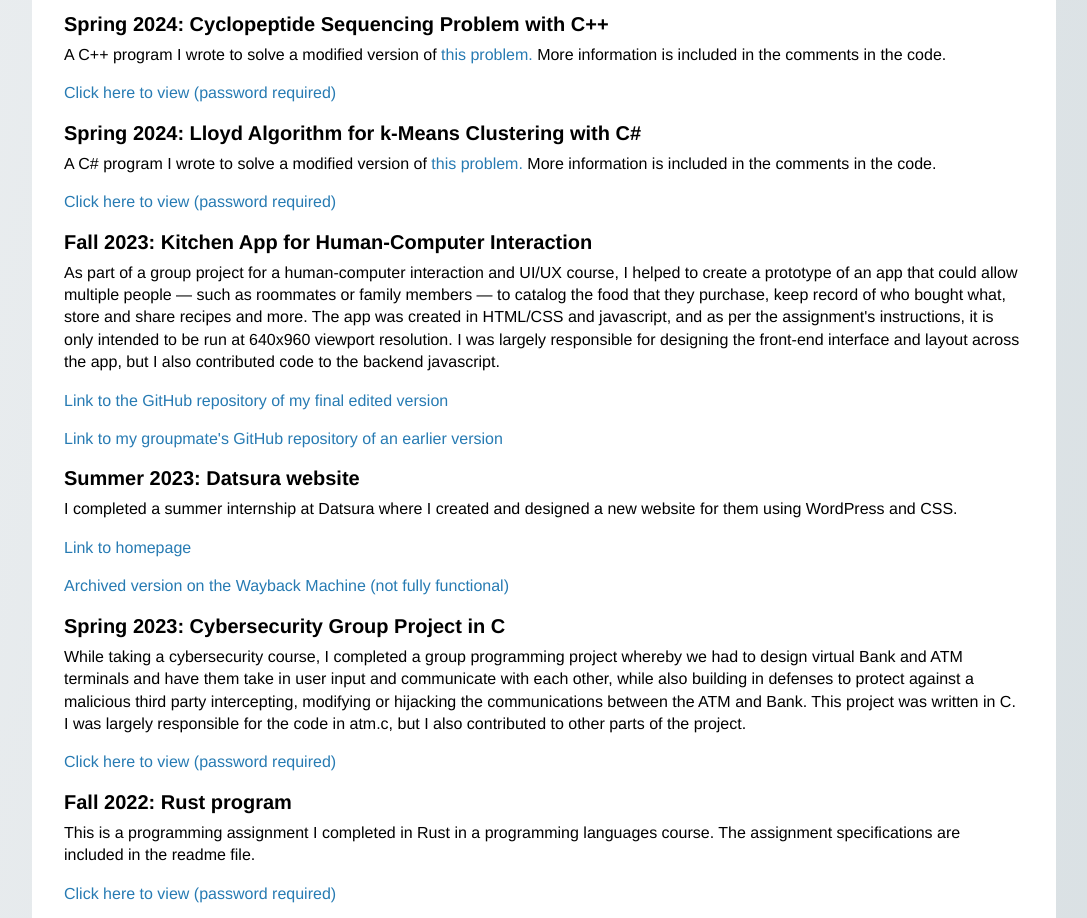
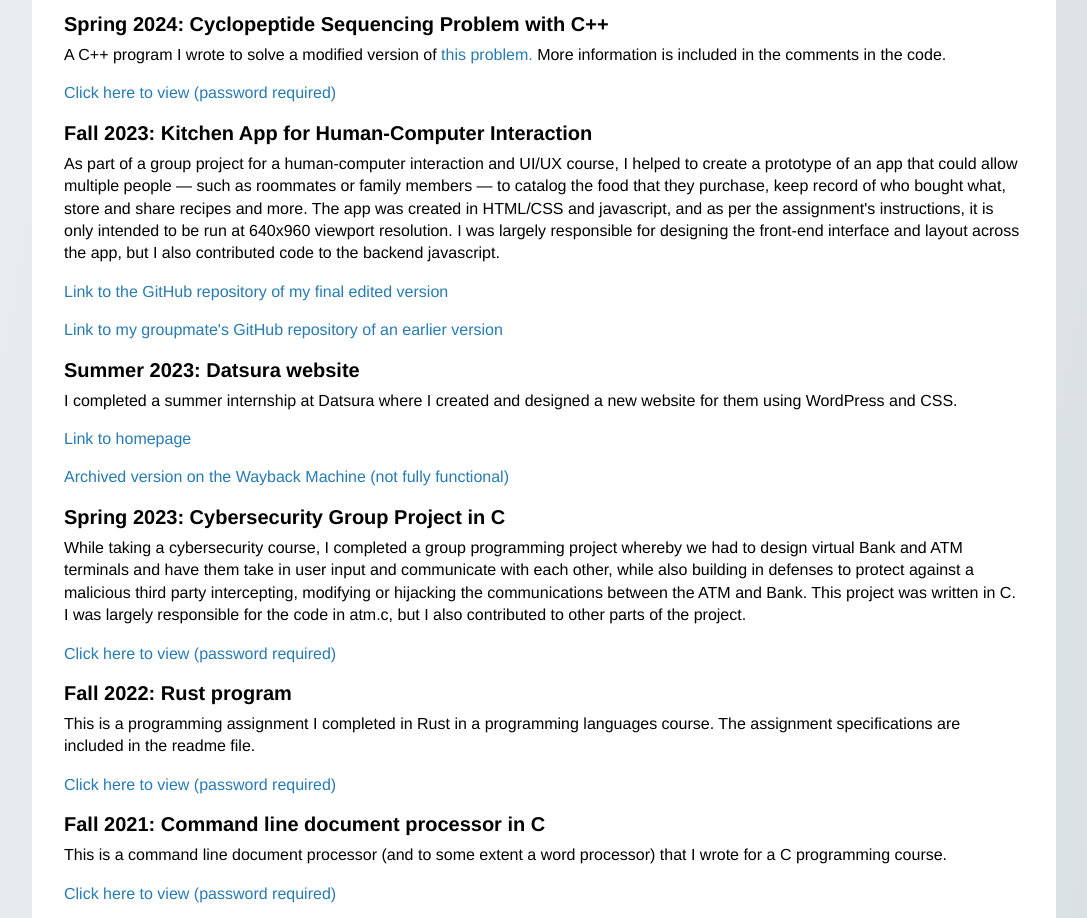
Before and after one commit to ajin232/ajin232.github.io, a website: page portfolio.html in a window 1280 px wide. Shown: the part 1080-1998 px from the top of the page, without its empty margins (96-1183 px from the left). Drawn offline with nearby package versions, Linux system fonts and the light colour scheme; a web font is replaced by a local one.

Commit message:
portfolio change

```diff
--- a/portfolio.html
+++ b/portfolio.html
@@ -66,9 +66,6 @@
                         <h4>Spring 2024: Cyclopeptide Sequencing Problem with C++</h4>
                         <p>A C++ program I wrote to solve a modified version of <a href = "https://rosalind.info/problems/ba4e/">this problem. </a> More information is included in the comments in the code.</p>
                         <p><a href = "https://1drv.ms/u/c/cf94b49accca17b8/EeY5fp4jOyJHoyZ2tSpo0WABrqSR5ONruAXCFQ0yKBiXXQ?e=IbwoCH">Click here to view (password required)</a></p>
-                        <h4>Spring 2024: Lloyd Algorithm for k-Means Clustering with C#</h4>
-                        <p>A C# program I wrote to solve a modified version of <a href = "https://rosalind.info/problems/ba8c/">this problem. </a> More information is included in the comments in the code.</p>
-                        <p><a href = "https://1drv.ms/u/c/cf94b49accca17b8/EYtVctKCLcdGk-OHM618K7UBydyapsaKNlZUGdl_W5K73w?e=xvrqPf">Click here to view (password required)</a></p>
                         <h4>Fall 2023: Kitchen App for Human-Computer Interaction</h4>
                         <p>As part of a group project for a human-computer interaction and UI/UX course, I helped to create a prototype of an app that could allow multiple people &#8212; such as roommates or family members &#8212; to catalog the food that they purchase, keep record of who bought what, store and share recipes and more. The app was created in HTML/CSS and javascript, and as per the assignment's instructions, it is only intended to be run at 640x960 viewport resolution. I was largely responsible for designing the front-end interface and layout across the app, but I also contributed code to the backend javascript.</p>
                         <p><a href = "https://github.com/ajin232/phase4-andrew-edit">Link to the GitHub repository of my final edited version</a></p>
```
